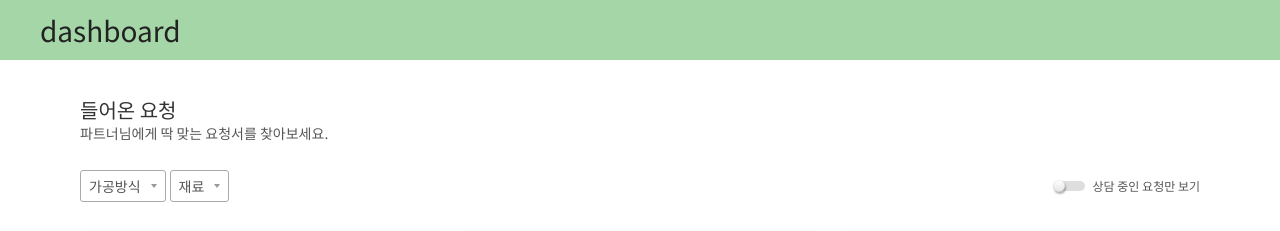
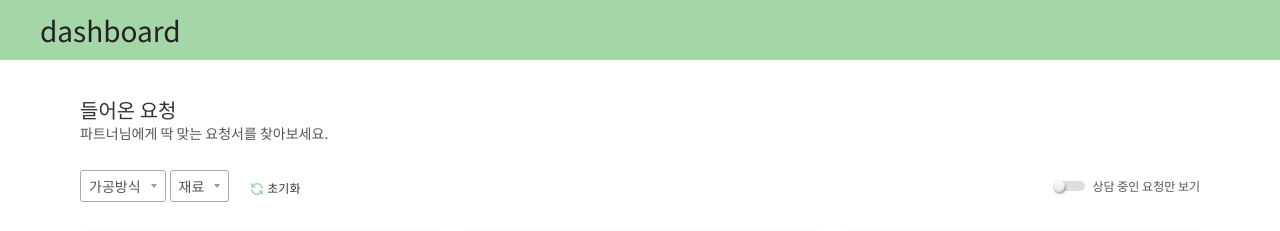
Before and after one commit to mook9288/challenge-filter, a React (Create React App) app: page / in a window 1280 px wide. Shown: the top 231 px of the page. Built offline with nearby package versions, Linux system fonts and the light colour scheme.

Commit message:
fix: filter

```diff
--- a/src/assets/styles/components/_search.scss
+++ b/src/assets/styles/components/_search.scss
@@ -10,6 +10,10 @@
     :first-child {
       margin-left: 0;
     }
+
+    .btn__reset {
+      margin-left: 20px;
+    }
   }
 
   &__right {
--- a/src/assets/styles/form/_button.scss
+++ b/src/assets/styles/form/_button.scss
@@ -23,6 +23,23 @@
     display: inline-block;
     font-size: 1.2rem;
     line-height: 1.5;
+    vertical-align: middle;
+  }
+
+  &__ico {
+    display: inline-block;
+    margin-right: 4px;
+    vertical-align: middle;
+
+    &.pos-right {
+      margin-right: 0;
+      margin-left: 4px;
+    }
+  }
+
+  &__link {
+    padding: 0;
+    border: 0;
   }
 }
 
@@ -35,3 +52,9 @@
     margin-right: 0;
   }
 }
+
+.ico__reset {
+  width: 12px;
+  height: 12px;
+  background: url(../../images/ico-reset.png) no-repeat center;
+}
--- a/src/components/atoms/Button.tsx
+++ b/src/components/atoms/Button.tsx
@@ -1,4 +1,4 @@
-import React, { FC, HTMLAttributes } from 'react';
+import React, { FC } from 'react';
 import classNames from 'classnames/bind';
 
 interface Props {
@@ -9,7 +9,9 @@ interface Props {
   variant?: ButtonVariant;
   icon?: boolean | string;
   iconPosition?: string;
+  className?: string;
   children?: React.ReactNode;
+  onClick?: () => void;
 }
 
 export type size = 'basic' | 'tiny' | 'small' | 'medium' | 'large';
@@ -23,8 +25,10 @@ const Button: FC<Props> = ({
   link,
   variant,
   icon,
-  iconPosition,
+  iconPosition = 'left',
   children,
+  onClick,
+  className,
 }) => {
   const hasNotChildren =
     children === null ||
@@ -32,12 +36,23 @@ const Button: FC<Props> = ({
     (Array.isArray(children) && children.length === 0);
 
   return (
-    <button className={classNames('btn', size, variant && 'btn__' + variant)}>
-      {hasNotChildren && icon && !icon && (
-        <i className={classNames('btn__ico', icon)}></i>
+    <button
+      className={classNames(
+        'btn',
+        size,
+        variant && 'btn__' + variant,
+        className
+      )}
+      onClick={onClick}
+    >
+      {hasNotChildren && icon && iconPosition === 'left' && (
+        <i className={classNames('btn__ico', `ico__${icon}`)}></i>
       )}
       {!hasNotChildren && children}
       {hasNotChildren && label && <span className='btn__label'>{label}</span>}
+      {hasNotChildren && icon && iconPosition === 'right' && (
+        <i className={classNames('btn__ico', `ico__${icon}`, 'pos-right')}></i>
+      )}
     </button>
   );
 };
--- a/src/components/atoms/Select.tsx
+++ b/src/components/atoms/Select.tsx
@@ -52,8 +52,8 @@ const Select: FC<Props> = ({
               <Checkbox
                 id={item.id}
                 name={name}
-                checked={isFilterSelected.includes(item.id) ? true : false}
-                onChange={(e) => onMethodChange(e.target.checked, item.id)}
+                checked={isFilterSelected.includes(item.label) ? true : false}
+                onChange={(e) => onMethodChange(e.target.checked, item.label)}
                 label={item.label}
               />
             </li>
--- a/src/pages/Board/index.tsx
+++ b/src/pages/Board/index.tsx
@@ -2,13 +2,15 @@ import { useCallback, useState } from 'react';
 import Select from '../../components/atoms/Select';
 import Checkbox from '../../components/atoms/Checkbox';
 import CardItem from '../../components/Card/CardItem';
+import Button from '../../components/atoms/Button';
 import data from '../../requests.json';
 import { STATUS, SELECT_NAME, methodItem, materialItem } from '../../constants';
 
 const Board = () => {
   const { requests: requestsData } = data;
   const [isChecked, setIsChecked] = useState<boolean>(false);
-  const [isFilterSelected, setIsFilterSelected] = useState<string[]>([]);
+  const [isFilterMethod, setIsFilterMethod] = useState<string[]>([]);
+  const [isFilterMaterial, setIsFilterMaterial] = useState<string[]>([]);
 
   const handleOnChange = (e: React.ChangeEvent<HTMLInputElement>) => {
     setIsChecked(!isChecked);
@@ -17,20 +19,40 @@ const Board = () => {
   const handleMethodChange = useCallback(
     (checked, item) => {
       if (checked) {
-        setIsFilterSelected([...isFilterSelected, item]);
+        setIsFilterMethod([...isFilterMethod, item]);
       } else {
-        setIsFilterSelected(isFilterSelected.filter((el) => el !== item));
+        setIsFilterMethod(isFilterMethod.filter((el) => el !== item));
       }
     },
-    [isFilterSelected]
+    [isFilterMethod]
+  );
+
+  const handleMaterialChange = useCallback(
+    (checked, item) => {
+      if (checked) {
+        setIsFilterMaterial([...isFilterMaterial, item]);
+      } else {
+        setIsFilterMaterial(isFilterMaterial.filter((el) => el !== item));
+      }
+    },
+    [isFilterMaterial]
   );
 
   const filterRequests = () => {
-    if (isChecked) {
-      return requestsData.filter((item) => item.status === STATUS.ACTIVE);
-    } else {
-      return requestsData;
-    }
+    return requestsData.filter(
+      (item) =>
+        (isFilterMethod.length > 0
+          ? isFilterMethod.some((value) => item.method.includes(value))
+          : true) &&
+        (isFilterMaterial.length > 0
+          ? isFilterMaterial.some((value) => item.material.includes(value))
+          : true)
+    );
+  };
+
+  const handleReset = () => {
+    setIsFilterMethod([]);
+    setIsFilterMaterial([]);
   };
 
   return (
@@ -51,15 +73,22 @@ const Board = () => {
               title={SELECT_NAME.METHOD}
               name={'method'}
               item={methodItem}
-              isFilterSelected={isFilterSelected}
+              isFilterSelected={isFilterMethod}
               onMethodChange={handleMethodChange}
             />
             <Select
               title={SELECT_NAME.MATERIAL}
               name={'material'}
               item={materialItem}
-              isFilterSelected={isFilterSelected}
-              onMethodChange={handleMethodChange}
+              isFilterSelected={isFilterMaterial}
+              onMethodChange={handleMaterialChange}
+            />
+            <Button
+              label='초기화'
+              variant='link'
+              icon='reset'
+              onClick={handleReset}
+              className='btn__reset'
             />
           </div>
           <div className='search-area__right'>
@@ -74,8 +103,8 @@ const Board = () => {
           </div>
         </div>
         <div className='card-wrap'>
-          {requestsData.length > 0 ? (
-            requestsData.map((data) => {
+          {filterRequests().length > 0 ? (
+            filterRequests().map((data) => {
               if (isChecked && data.status !== STATUS.ACTIVE) return;
               return <CardItem data={data} key={data.id} />;
             })
```
Also changed, not shown: src/assets/images/ico-reset.png (added).
